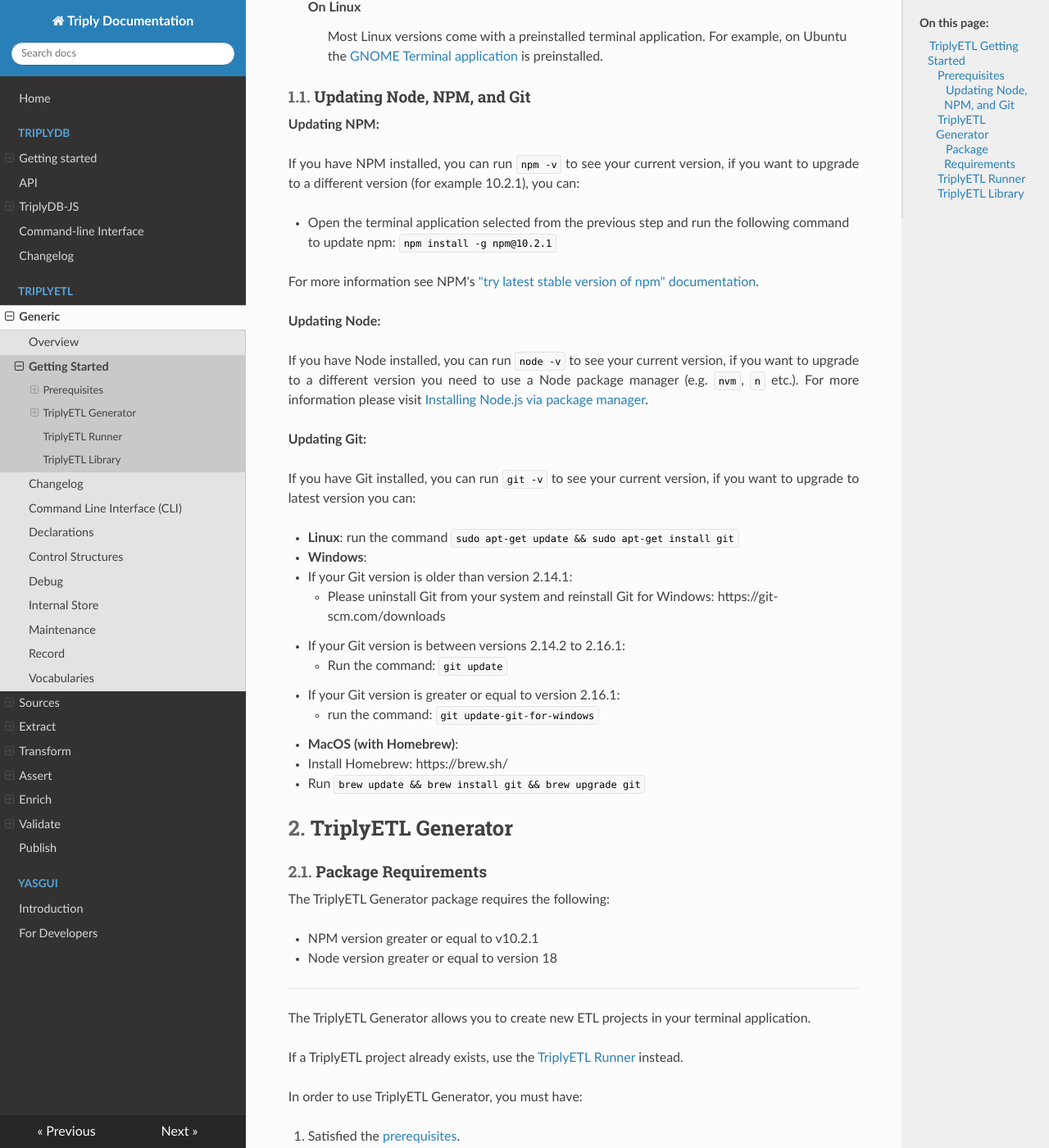
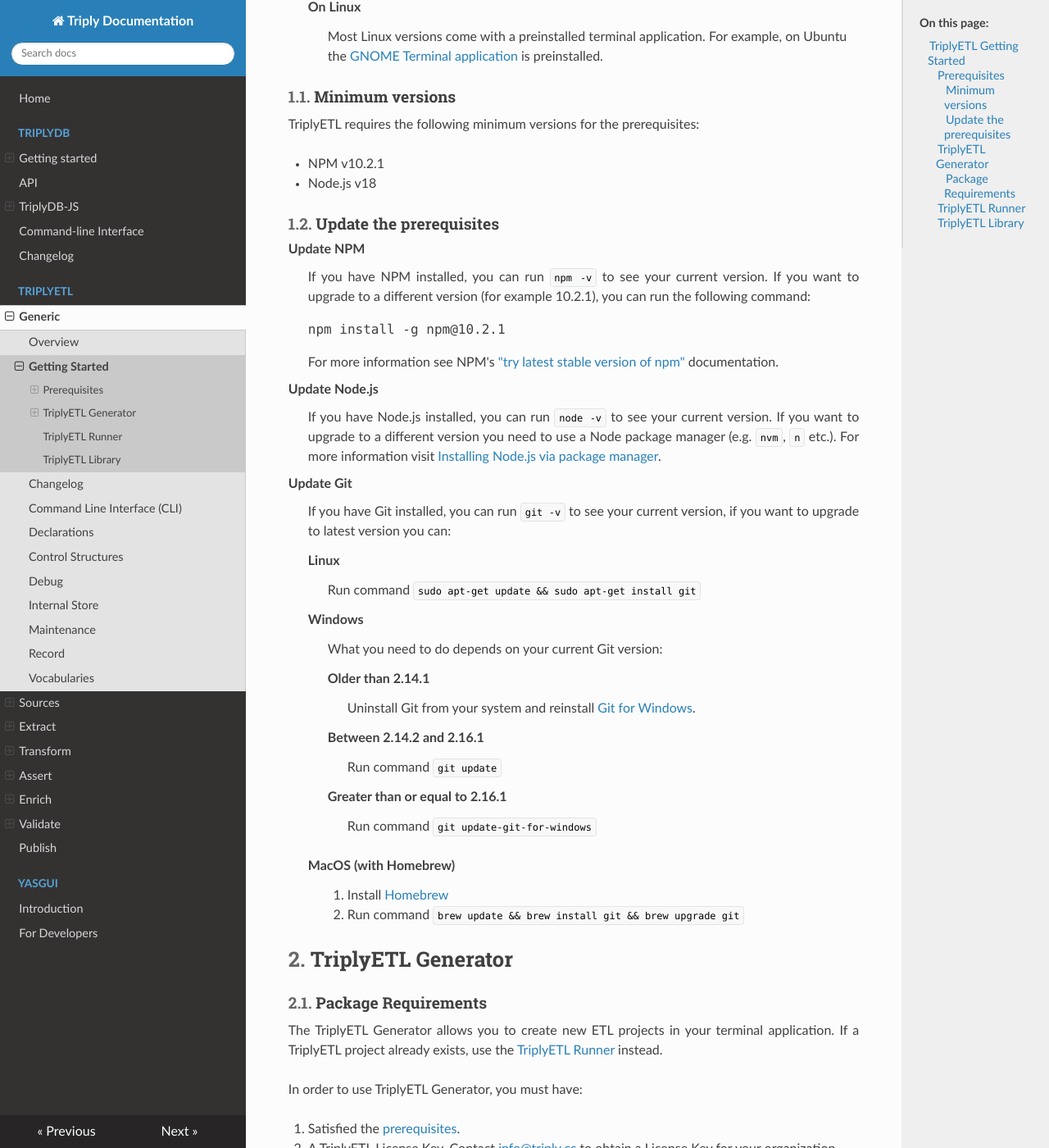
Before and after one commit to TriplyDB/Documentation, an MkDocs documentation site: the page built from docs/triply-etl/generic/getting-started.md, in a window 1280 px wide and 1400 px high, scrolled down 1380 px. Shown: the whole window at 82% size. Built offline with MkDocs 1.6.1, drawn with Linux system fonts in a browser that asks for light colours; some of the changed text lies outside the part shown.

Commit message:
FIXED: The documentation for TriplyETL Generator was broken.
- TriplyETL Generator now has a different name.
- TriplyETL Generator now requires an installation step.

CLEAN: Also cleaned up some duplicate documentation of version number requirements.

````diff
--- a/docs/triply-etl/generic/getting-started.md
+++ b/docs/triply-etl/generic/getting-started.md
@@ -58,50 +58,76 @@
   </dd>
 </dl>
 
-### Updating Node, NPM, and Git
 
-**Updating NPM:**
+### Minimum versions
 
-If you have NPM installed, you can run `npm -v` to see your current version, if you want to upgrade to a different version (for example 10.2.1), you can:
+TriplyETL requires the following minimum versions for the prerequisites:
 
-* Open the terminal application selected from the previous step and run the following command to update npm: `npm install -g npm@10.2.1`
+- NPM v10.2.1
+- Node.js v18
 
-For more information see NPM's ["try latest stable version of npm" documentation](https://docs.npmjs.com/try-the-latest-stable-version-of-npm).
 
-**Updating Node:**
+### Update the prerequisites
 
-If you have Node installed, you can run `node -v` to see your current version, if you want to upgrade to a different version you need to use a Node package manager (e.g. `nvm`, `n` etc.). For more information please visit [Installing Node.js via package manager](https://nodejs.org/en/download/package-manager).
+<dl>
+  <dt>Update NPM</dt>
+  <dd>
+    <p>If you have NPM installed, you can run <code>npm -v</code> to see your current version. If you want to upgrade to a different version (for example 10.2.1), you can run the following command:</p>
+    <pre>npm install -g npm@10.2.1</pre>
+    <p>For more information see NPM's <a href="https://docs.npmjs.com/try-the-latest-stable-version-of-npm">"try latest stable version of npm"</a> documentation.</p>
+  </dd>
+  <dt>Update Node.js</dt>
+  <dd>
+    <p>If you have Node.js installed, you can run <code>node -v</code> to see your current version. If you want to upgrade to a different version you need to use a Node package manager (e.g. <code>nvm</code>, <code>n</code> etc.). For more information visit <a href="https://nodejs.org/en/download/package-manager">Installing Node.js via package manager</a>.</p>
+  </dd>
+  <dt>Update Git</dt>
+  <dd>
+    <p>If you have Git installed, you can run <code>git -v</code> to see your current version, if you want to upgrade to latest version you can:</p>
+    <dl>
+      <dt>Linux</dt>
+      <dd>
+        <p>Run command <code>sudo apt-get update && sudo apt-get install git</code></p>
+      </dd>
+      <dt>Windows</dt>
+      <dd>
+        <p>What you need to do depends on your current Git version:</p>
+        <dl>
+          <dt>Older than 2.14.1</dt>
+          <dd>
+            <p>Uninstall Git from your system and reinstall <a href="https://git-scm.com/downloads">Git for Windows</a>.</p>
+          </dd>
+          <dt>Between 2.14.2 and 2.16.1</dt>
+          <dd>
+            <p>Run command <code>git update</code></p>
+          </dd>
+          <dt>Greater than or equal to 2.16.1</dt>
+          <dd>
+            <p>Run command <code>git update-git-for-windows</code></p>
+          </dd>
+        </dl>
+      </dd>
+      <dt>MacOS (with Homebrew)</dt>
+      <dd>
+        <ol>
+          <li>
+            <p>Install <a href="https://brew.sh">Homebrew</a></p>
+          </li>
+          <li>
+            <p>Run command <code>brew update && brew install git && brew upgrade git</code></p>
+          </li>
+        </ol>
+      </dd>
+    </dl>
+  </dd>
+</dl>
 
-**Updating Git:**
 
-If you have Git installed, you can run `git -v` to see your current version, if you want to upgrade to latest version you can:
 
-* **Linux**: run the command `sudo apt-get update && sudo apt-get install git`
-* **Windows**:
-  * If your Git version is older than version 2.14.1:
-    * Please uninstall Git from your system and reinstall Git for Windows: https://git-scm.com/downloads
-  * If your Git version is between versions 2.14.2 to 2.16.1:
-    * Run the command: `git update`
-  * If your Git version is greater or equal to version 2.16.1:
-    * run the command: `git update-git-for-windows`
-* **MacOS (with Homebrew)**:
-  * Install Homebrew: https://brew.sh/
-  * Run `brew update && brew install git && brew upgrade git`
-
-## TriplyETL Generator <!-- {#generator} -->
+## TriplyETL Generator
 
 ### Package Requirements
 
-The TriplyETL Generator package requires the following:
-
-* NPM version greater or equal to v10.2.1
-* Node version greater or equal to version 18
-
------------
-
-The TriplyETL Generator allows you to create new ETL projects in your terminal application.
-
-If a TriplyETL project already exists, use the [TriplyETL Runner](./cli.md#triplyetl-runner) instead.
+The TriplyETL Generator allows you to create new ETL projects in your terminal application. If a TriplyETL project already exists, use the [TriplyETL Runner](./cli.md#triplyetl-runner) instead.
 
 In order to use TriplyETL Generator, you must have:
 
@@ -111,15 +137,17 @@
 
 3. A user account on a TriplyDB server. Contact [info@triply.cc](mailto:info@triply.cc) to set up a TriplyDB server for your organization, or create a free account on <https://triplydb.com>.
 
-Perform the following steps to use the TriplyETL Generator:
+Run the following command to install the TriplyETL Generator:
 
-Run the following command:
+```
+npm install -g @triply/etl-generator
+```
+
+Run the following command to use the TriplyETL Generator:
 
 ```sh
-npx triply-etl-generator
+npx @triply/etl-generator
 ```
-
-   If you use TriplyETL Generator for the first time, this command automatically downloads and installs the latest version on your computer. If you have used TriplyETL Generator in the past, this command automatically updates your installation to the latest version.
 
 When asked, enter the following information:
 
@@ -167,7 +195,7 @@
 
 
 
-## TriplyETL Runner <!-- {#runner} -->
+## TriplyETL Runner
 
 The TriplyETL Runner allows you to run a local TriplyETL project in your terminal application.
 
@@ -219,7 +247,7 @@
 
 
 
-## TriplyETL Library <!-- {#library} -->
+## TriplyETL Library
 
 If you are a software developer that is building a software application in TypeScript, you can include the TriplyETL Library in your project.
 
````
